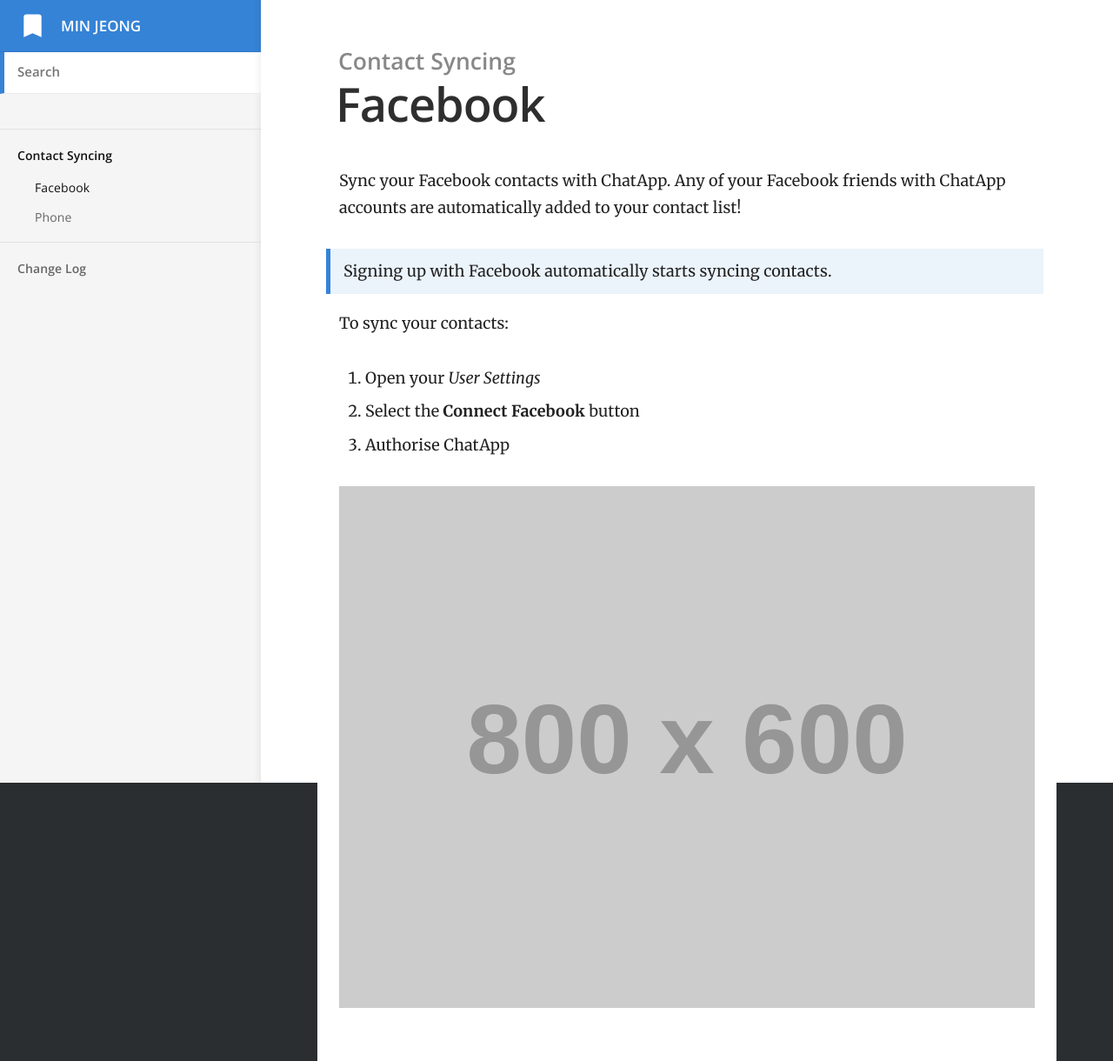
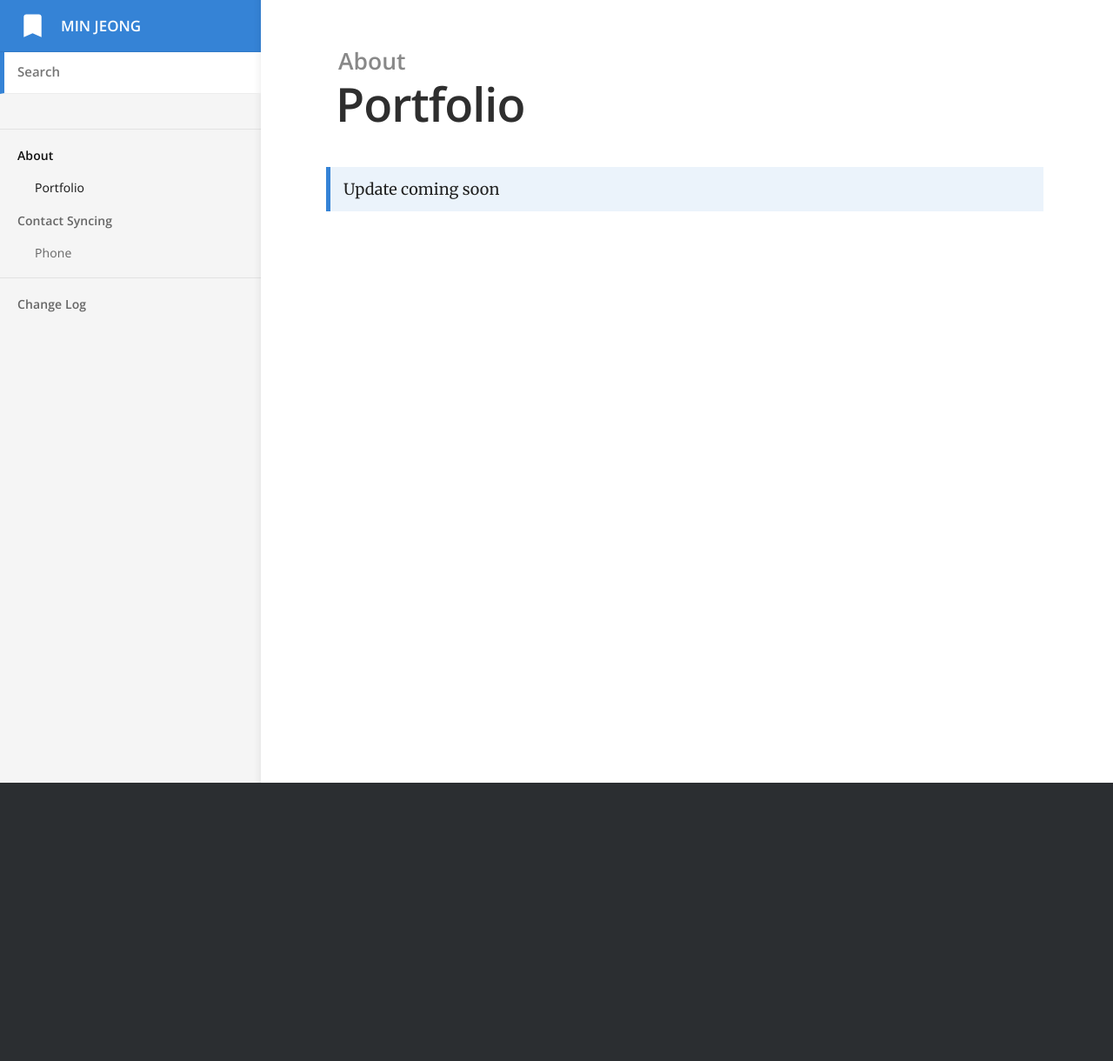
Before and after one commit to Cchaming/Cchaming.github.io, a Jekyll site: the page built from _docs/contact-syncing/facebook.md, in a window 1280 px wide. Shown: the whole page at 87% size. Built offline with Jekyll 4.4.1, drawn with Linux system fonts in a browser that asks for light colours; after the commit the page ends 900 px from its top, so only the background shows below that.

Commit message:
Update facebook.md

```diff
--- a/_docs/contact-syncing/facebook.md
+++ b/_docs/contact-syncing/facebook.md
@@ -1,17 +1,7 @@
 ---
-title: Facebook
-category: Contact Syncing
+title: Portfolio
+category: About
 order: 1
 ---
 
-Sync your Facebook contacts with ChatApp. Any of your Facebook friends with ChatApp accounts are automatically added to your contact list!
-
-> Signing up with Facebook automatically starts syncing contacts.
-
-To sync your contacts:
-
-1. Open your *User Settings*
-2. Select the **Connect Facebook** button
-3. Authorise ChatApp
-
-![](//placehold.it/800x600)
+> Update coming soon
```
